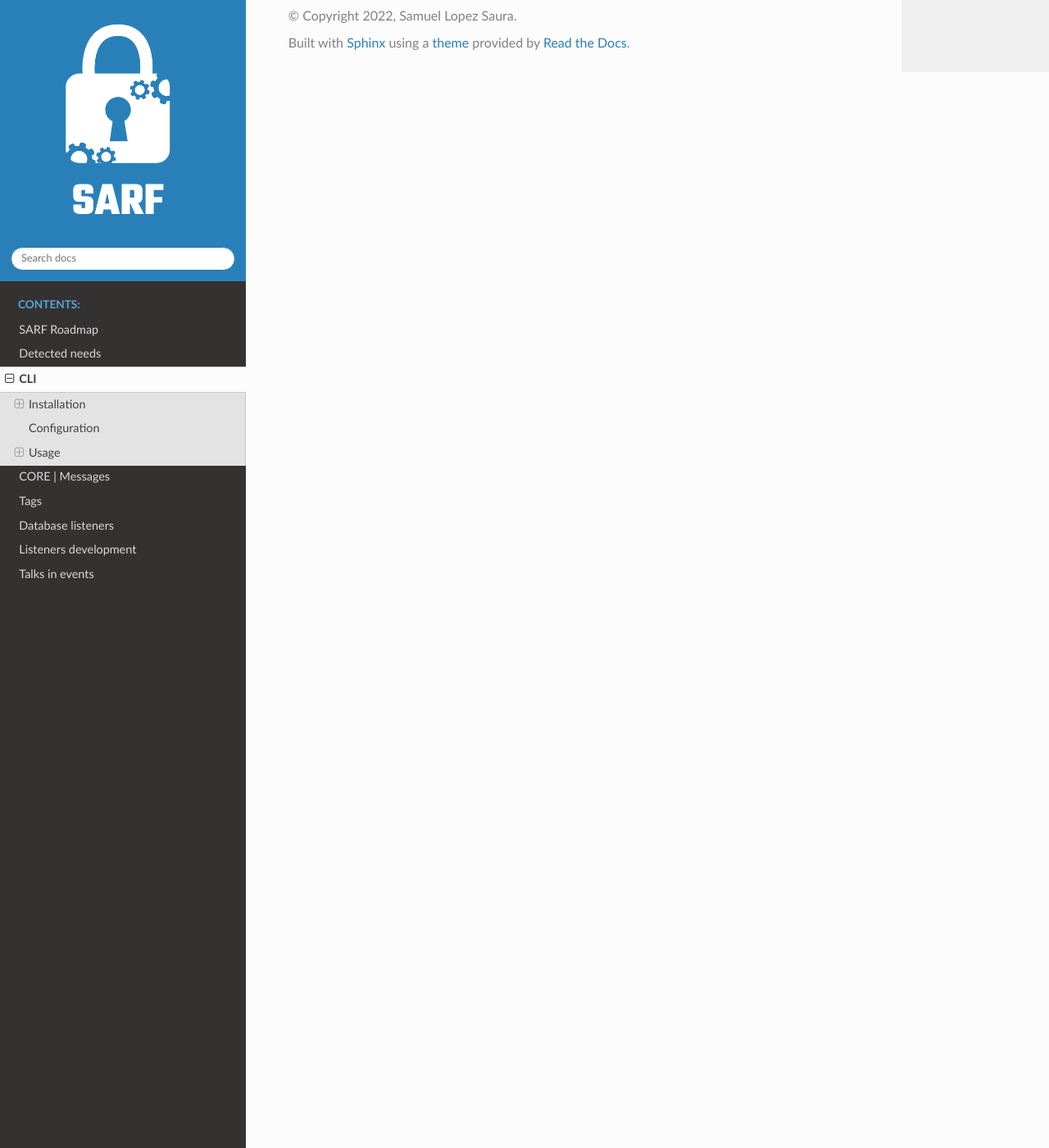
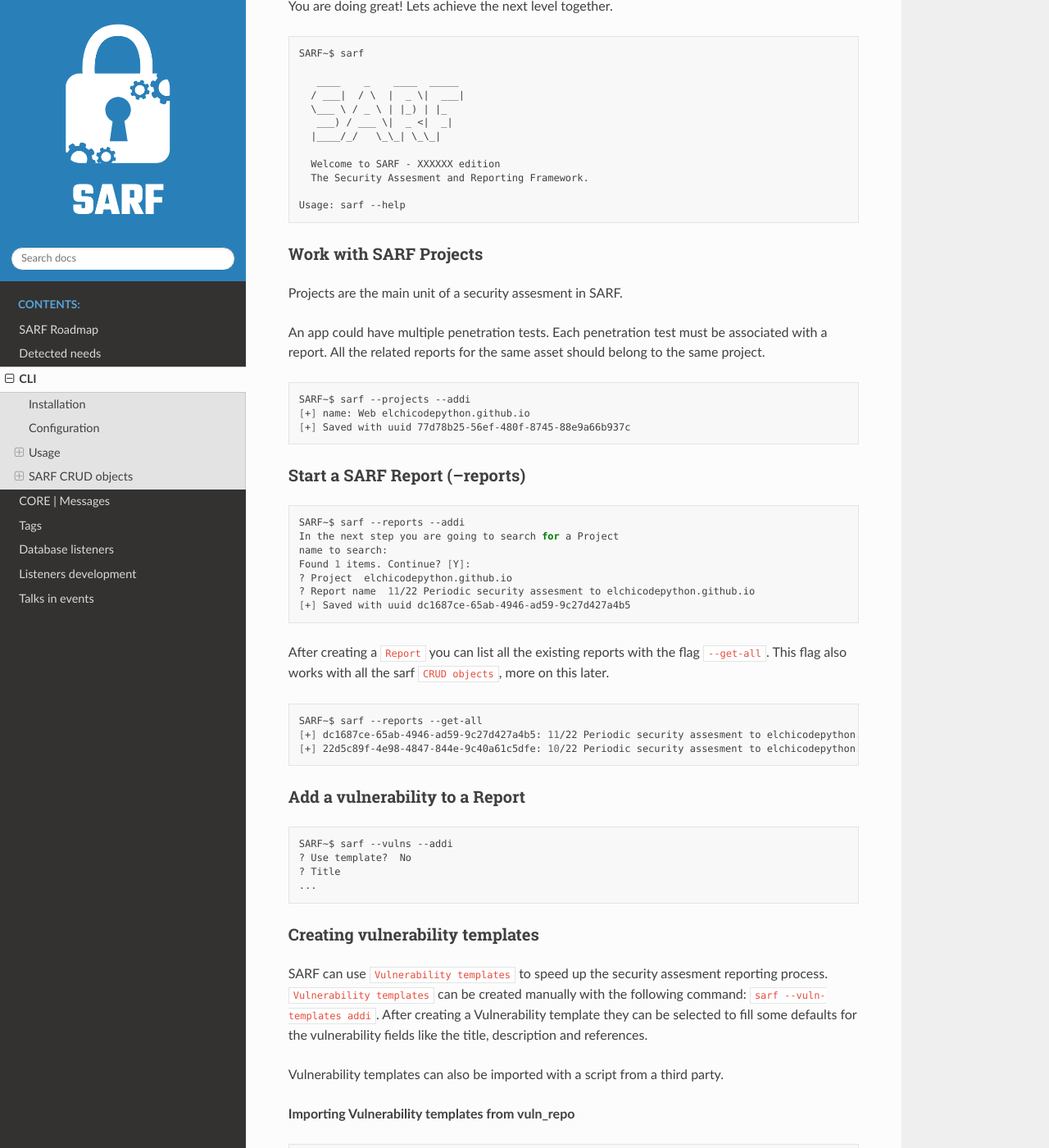
Before and after one commit to elchicodepython/SARF, a Sphinx documentation site: the page built from docs/cli/quickstart.md, in a window 1280 px wide and 1400 px high, scrolled down 1648 px. Shown: the whole window at 82% size. Built offline with Sphinx 7.4.7 and the Read the Docs theme 2.0.0, drawn with Linux system fonts in a browser that asks for light colours; some of the changed text lies outside the part shown.

Commit message:
docs: update docs to 0.3 version

````diff
--- a/docs/cli/quickstart.md
+++ b/docs/cli/quickstart.md
@@ -4,26 +4,13 @@
 
 `pip install sarf`
 
-This version of `SARF` works with a `FTP` Server as a storage backend
-and a `rabbitmq` as a pubsub.
-
-### Running a custom FTP Server as a tools storage backend
-
-```bash
-docker run -d \
-    -p 21:21 \
-    -p 21000-21010:21000-21010 \
-    -e USERS="sarf|sarf" \
-    --name "sarf_ftp" \
-    delfer/alpine-ftp-server
-```
-
 ## Configuration
 
 Before continuing check you can access to the rabbitmq and the FTP.
 
 Once all the components are installed we can write SARF configuration file
-in /etc/sarf/config.yml. If this file does not exist, create it.
+in /etc/sarf/config.yml. If this file does not exist, create it with the
+following content.
 
 ```yaml
 messages:
@@ -45,19 +38,184 @@
         user: "sarf"
         password: "sarf"
         host: "127.0.0.1"
-        basedir: "/ftp/sarf"
+        basedir: "/ftp/sarf/tools"
+
+  reports:
+    upload:
+      type: "ftp"
+      conf:
+        user: "sarf"
+        password: "sarf"
+        host: "127.0.0.1"
+        basedir: "/ftp/sarf/reports"
+
+crud:
+  companies:
+    type: json
+    conf:
+      filename: ~/.sarf/data/companies.json
+
+  projects:
+    type: json
+    conf:
+      filename: ~/.sarf/data/projects.json
+
+  reports:
+    type: json
+    conf:
+      filename: ~/.sarf/data/reports.json
+
+  vulnerabilities:
+    type: json
+    conf:
+      filename: ~/.sarf/data/vulnerabilities.json
+
+  vuln_templates:
+    type: json
+    conf:
+      filename: ~/.sarf/data/vuln_templates.json
 ```
 
+The folder `~/.sarf` should be created also. This is the folder
+where SARF will store the data files defined in the previous
+configuration.
+
 ## Usage
+
+You are doing great! Lets achieve the next level together.
+
+```
+SARF~$ sarf
+
+   ____    _    ____  _____
+  / ___|  / \  |  _ \|  ___|
+  \___ \ / _ \ | |_) | |_
+   ___) / ___ \|  _ <|  _|
+  |____/_/   \_\_| \_\_|
+
+  Welcome to SARF - XXXXXX edition
+  The Security Assesment and Reporting Framework.
+
+Usage: sarf --help
+```
+
+### Work with SARF Projects
+
+Projects are the main unit of a security assesment in SARF.
+
+An app could have multiple penetration tests.
+Each penetration test must be associated with a report.
+All the related reports for the same asset should belong to the same project.
+
+```bash
+SARF~$ sarf --projects --addi
+[+] name: Web elchicodepython.github.io
+[+] Saved with uuid 77d78b25-56ef-480f-8745-88e9a66b937c
+```
+
+### Start a SARF Report (--reports)
+
+```bash
+SARF~$ sarf --reports --addi
+In the next step you are going to search for a Project
+name to search:
+Found 1 items. Continue? [Y]:
+? Project  elchicodepython.github.io
+? Report name  11/22 Periodic security assesment to elchicodepython.github.io
+[+] Saved with uuid dc1687ce-65ab-4946-ad59-9c27d427a4b5
+```
+
+After creating a `Report` you can list all the existing reports
+with the flag `--get-all`. This flag also works with all the sarf `CRUD objects`, more on this later.
+
+```bash
+SARF~$ sarf --reports --get-all
+[+] dc1687ce-65ab-4946-ad59-9c27d427a4b5: 11/22 Periodic security assesment to elchicodepython.github.io
+[+] 22d5c89f-4e98-4847-844e-9c40a61c5dfe: 10/22 Periodic security assesment to elchicodepython.github.io
+```
+
+### Add a vulnerability to a Report
+
+```bash
+SARF~$ sarf --vulns --addi
+? Use template?  No
+? Title
+...
+```
+
+### Creating vulnerability templates
+
+
+SARF can use `Vulnerability templates` to speed up the security assesment reporting
+process. `Vulnerability templates` can be created manually with the following command:
+`sarf --vuln-templates addi`. After creating a Vulnerability template they can be selected
+to fill some defaults for the vulnerability fields like the title, description and references.
+
+Vulnerability templates can also be imported with a script from a third party.
+
+**Importing Vulnerability templates from vuln_repo**
+```
+cd /tmp
+git clone https://github.com/elchicodepython/SARF-Security-Assesment-and-Reporting-Framework
+cd SARF-Security-Assesment-and-Reporting-Framework/vendors/templates/vuln_repo/
+./download_templates.sh
+python import_templates.py
+```
+
+You may see the following output after importing the templates.
+```
+SARF~$ python import_templates.py
+Importing [XSS] Stored cross-site scripting
+Importing [XSS] Reflected cross-site scripting
+...
+```
+
+After importing the templates you will have the capability to select a
+template when writting a vulnerability. **This will speed-up your reporting
+workflow.**
+
+> Take into account that SARF reporting engine is not ready yet.
+  It will be available in 0.4.
+
+## SARF CRUD objects
+
+SARF `crud objects` are:
+- projects `--projects`
+- reports  `--reports`
+- vulnerabilities `--vulns`
+- vulnerability templates `--vuln-templates`
+
+SARF CRUD objects can perform CRUD operations using the following flags:
+- `--get <UUID>`
+- `--get-all`
+- `--addi`
+- `--add <UUID> field1:value1;field2:value2` Only recommended for scripting.
+- `--delete <UUID>`
+
 
 ### Add the output of a tool to SARF
 
 The output of any console tool can be redirected to sarf. It doesn't matter if
-these are in plain text or binary.
+these are plain text or binary.
+
+This version of `SARF` works with a `FTP` Server as a storage backend
+and a `rabbitmq` as a pubsub.
+
+You can run a custom FTP tools backend on docker using the following command:
+
+```bash
+docker run -d \
+    -p 21:21 \
+    -p 21000-21010:21000-21010 \
+    -e USERS="sarf|sarf" \
+    --name "sarf_ftp" \
+    delfer/alpine-ftp-server
+```
+
 In order for sarf to prepare to receive the output of a tool, the `--ingest`
 flag must be added to it.
 
-`nmap 192.168.1.0/24 | sarf --ingest --tags nmap,network:192.168.1.0 --report lbk`
+`nmap 192.168.1.0/24 | sarf --ingest --tags nmap,network:192.168.1.0 --report 98aa3c7e-5e15-4b6a-a009-83be6d2597ff`
 
 `--tags` flag is optional. It adds tags to the received data that can be
     very useful to interconnect with other tools.
````
Also changed, not shown: other parts of docs/cli/quickstart.md (+6 -3 lines), docs/core/messages.md (+1 -1 lines), docs/listeners/database.md (+1 -1 lines).
